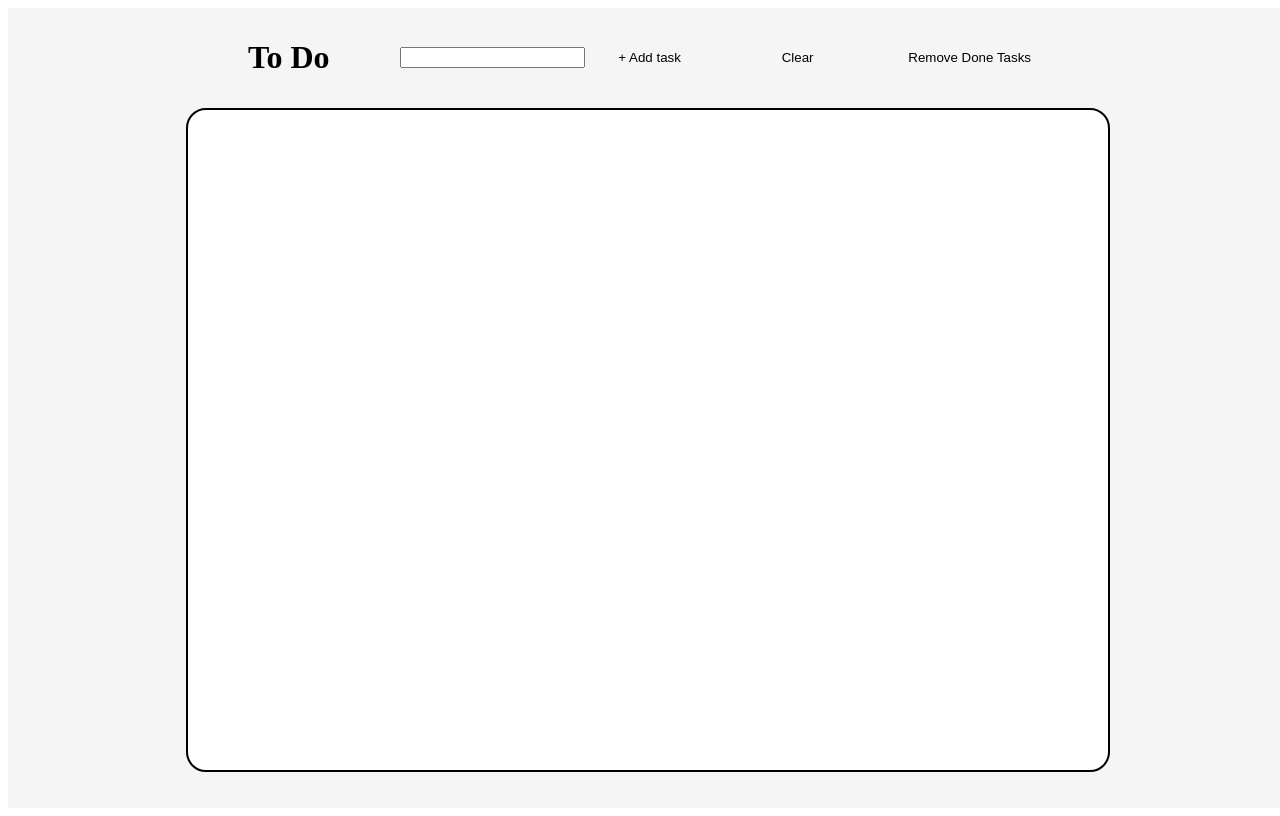
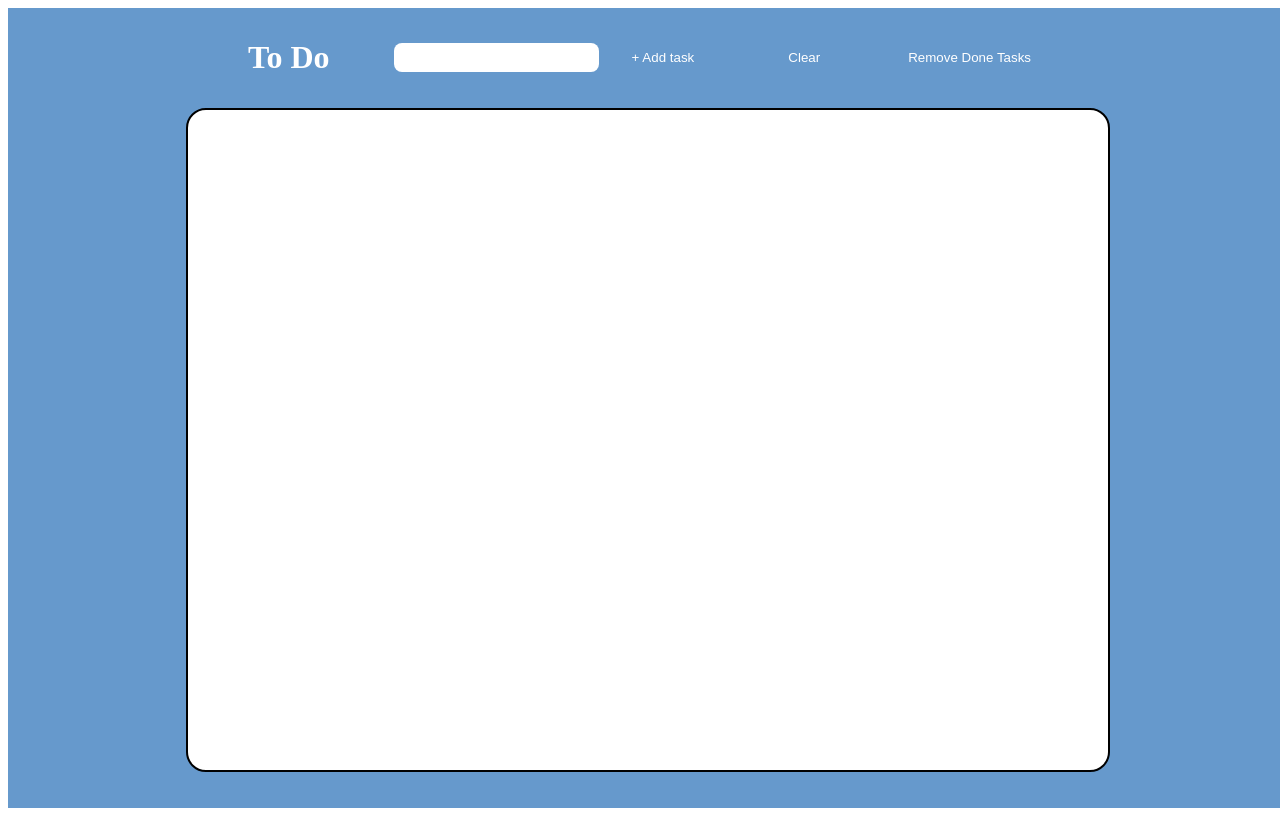
Before and after one commit to UP419/to-do, a React (Vite) app: page / in a window 1280 px wide. Built offline with nearby package versions, Linux system fonts and the light colour scheme.

Commit message:
style improvements

```diff
--- a/src/App.tsx
+++ b/src/App.tsx
@@ -1,4 +1,4 @@
-import {SetStateAction, useEffect, useState} from "react";
+import {useEffect, useState} from "react";
 
 function App() {
     interface toDoItem {
@@ -33,10 +33,6 @@ function App() {
         }
         setInputText("");
         console.log(toDoArray)
-    }
-
-    const handleInputChange = (e: { target: { value: SetStateAction<string>; }; }) => {
-        setInputText(e.target.value);
     }
 
     const handleKeyDown = (e) => {
@@ -94,7 +90,10 @@ function App() {
         <div className="container">
             <div className="header">
                 <h1>To Do</h1>
-                <input value={inputText} onChange={handleInputChange} onKeyDown={handleKeyDown}/>
+                <input value={inputText}
+                       onChange={(e) => setInputText(e.target.value)}
+                       onKeyDown={handleKeyDown}
+                       className="task-input"/>
                 <button onClick={handleClick} className="btn2">+ Add task</button>
                 <button onClick={handleClear} className="btn">Clear</button>
                 <button onClick={handleDoneItems} className="btn">Remove Done Tasks</button>
--- a/src/index.css
+++ b/src/index.css
@@ -2,7 +2,7 @@
   width: 100vw;
   height: 100vh;
   margin: auto;
-  background-color: #f5f5f5;
+  background-color: #6699CC;
 }
 
 
@@ -21,6 +21,7 @@
 
 .header h1 {
   margin-right: auto;
+  color: white;
 }
 
 .btn{
@@ -28,9 +29,10 @@
   background-color: transparent;
   border: 1px solid transparent; /* Hide default border */
   border-radius: 10px;
-  color: #000; /* Text color */
+  color: white; /* Text color */
   transition: background-color 0.3s ease; /* Smooth transition on hover */
   cursor: pointer;
+  height: 30px;
 }
 
 .btn:hover{
@@ -39,10 +41,11 @@
 
 .btn2{
   margin: 16px;
+  height:30px;
   background-color: transparent;
   border: 1px solid transparent; /* Hide default border */
   border-radius: 10px;
-  color: #000; /* Text color */
+  color: white; /* Text color */
   transition: background-color 0.3s ease; /* Smooth transition on hover */
   cursor: pointer;
 }
@@ -105,3 +108,10 @@
 .line-through{
   text-decoration: line-through;
 }
+
+.task-input{
+  font-size: 15px;
+  height: 25px;
+  border: 1px solid transparent; /* Border style */
+  border-radius: 8px;
+}
```
